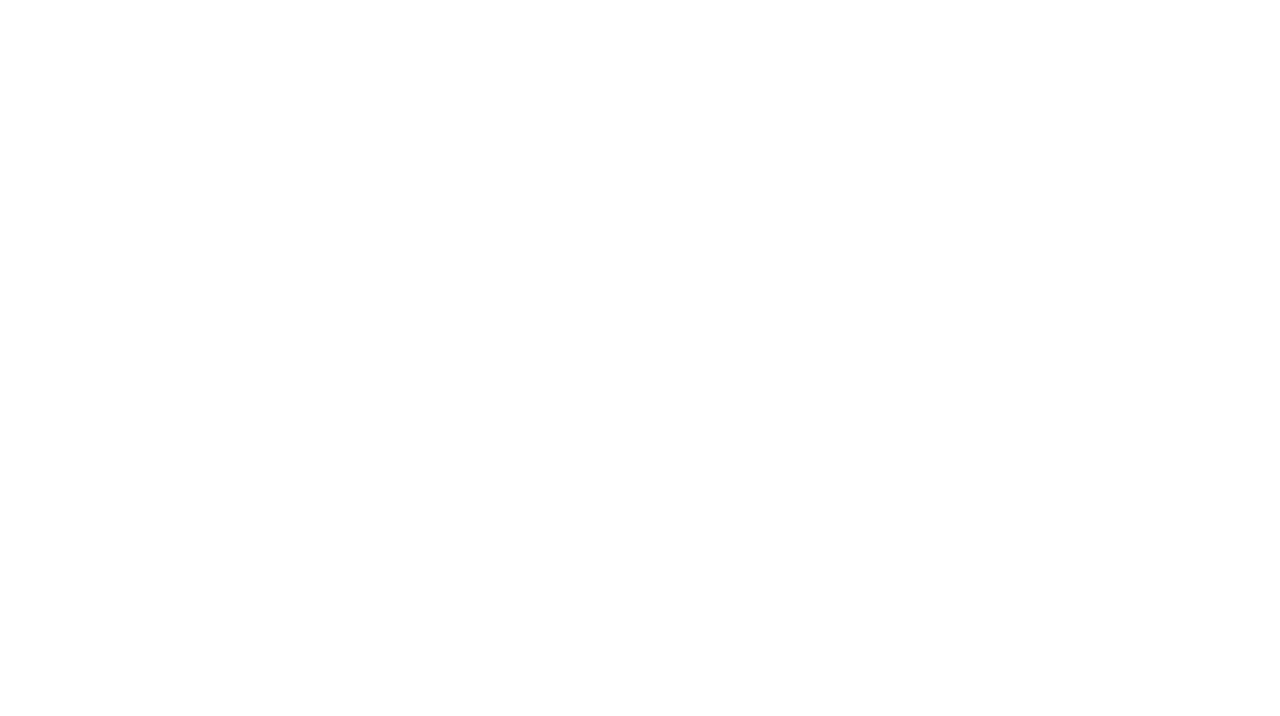
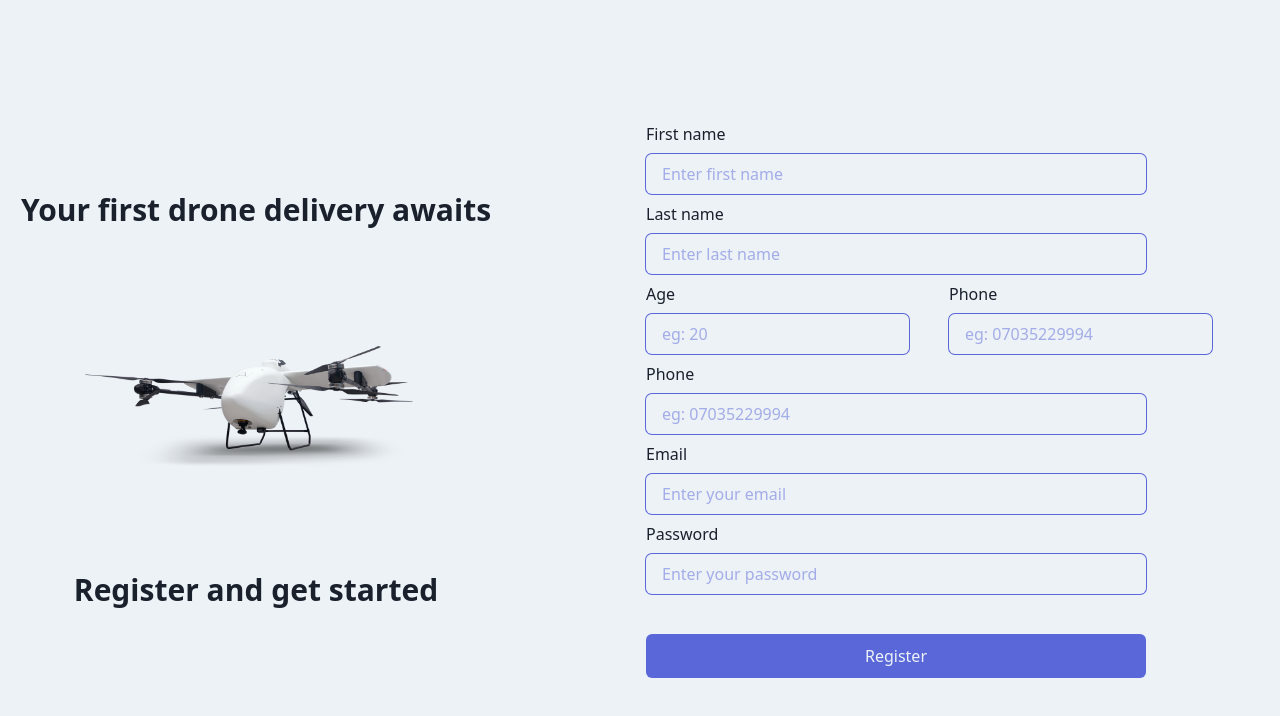
Before and after one commit to Uchenna99/Evtol-Delivery, a React (Vite) app: page /signup in a window 1280 px wide. Before the commit this address had no page. Shown: the top 716 px of the page. Built offline with nearby package versions, Linux system fonts and the light colour scheme.

Commit message:
added signup page

```diff
--- a/src/App.tsx
+++ b/src/App.tsx
@@ -1,6 +1,7 @@
 import { Route, Routes } from 'react-router-dom';
 import './App.css'
 import HomePage from './pages/HomePage';
+import SignupPage from './pages/SignupPage';
 
 
 function App() {
@@ -9,7 +10,7 @@ function App() {
     <>
     <Routes>
       <Route path='/' element={<HomePage/>} />
-
+      <Route path='/signup' element={<SignupPage/>} />
     </Routes>
     </>
   )
--- /dev/null
+++ b/src/components/Button2.tsx
@@ -0,0 +1,17 @@
+
+interface Props {
+    text: string;
+    onClick: ()=>void;
+}
+
+const Button2 = ({ text, onClick }:Props) => {
+  return (
+    <button className="w-full h-full flex items-center justify-center bg-primary text-background max-2xs:text-sm rounded-md
+        cursor-pointer hover:bg-secondary transition-all duration-300 text-nowrap font-medium"
+        onClick={onClick}>
+        {text}
+    </button>
+  )
+}
+
+export default Button2;
--- /dev/null
+++ b/src/components/InputText.tsx
@@ -0,0 +1,22 @@
+
+
+interface Props {
+    title: string;
+    placeHolder?: string;
+}
+
+const InputText = ({ title, placeHolder }:Props) => {
+  return (
+    <div className="w-full flex flex-col gap-2">
+        <label htmlFor="input" className="text-text">{title}</label>
+        <input type="text"
+            id="input"
+            className="h-10 px-4 rounded-md border-none outline-none ring-1 ring-primary focus:ring-2
+            placeholder:text-primary/50 transition-all duration-200"
+            placeholder={placeHolder}
+        />
+    </div>
+  )
+}
+
+export default InputText;
--- a/src/components/Navbar.tsx
+++ b/src/components/Navbar.tsx
@@ -3,6 +3,7 @@ import logo2 from "../assets/images/logo_black.svg"
 import { Menu, User2, X } from "lucide-react";
 import { useState } from "react";
 import { motion } from "framer-motion";
+import { useNavigate } from "react-router-dom";
 
 interface Props {
     trigger: boolean;
@@ -10,6 +11,7 @@ interface Props {
 }
 
 const Navbar = ({ trigger, loggedIn }:Props) => {
+    const navigate = useNavigate();
     const [menuOpen, setMenuOpen] = useState(false);
 
   return (
@@ -59,7 +61,8 @@ const Navbar = ({ trigger, loggedIn }:Props) => {
             initial={{x:'105%'}} animate={menuOpen? {x:0}:{}}
             transition={{duration:0.3, ease:'easeInOut'}}>
 
-            <div className={`w-full h-10 flex items-center px-5 hover:bg-secondary/10 transition-all duration-200 cursor-pointer`}>
+            <div className={`w-full h-10 flex items-center px-5 hover:bg-secondary/10 transition-all duration-200 cursor-pointer`}
+                onClick={()=> navigate('signup')}>
                 <p className={`${trigger? 'text-white' : 'text-text'} text-lg font-semibold`}>Sign Up / Sign In</p>
             </div>
 
--- /dev/null
+++ b/src/pages/SignupPage.tsx
@@ -0,0 +1,65 @@
+import drone from "../assets/images/Pelican-2.0-Home.png"
+import Button2 from "../components/Button2";
+import InputText from "../components/InputText";
+
+const SignupPage = () => {
+
+  const handleRegistration = ()=>{};
+
+  return (
+    <>
+        <div className="w-full h-screen bg-background flex max-md:flex-col">
+
+          {/* Left side */}
+          <div className="w-full md:w-[40%] h-fit md:h-full flex flex-col items-center justify-center gap-5 py-10 px-5">
+
+            <h2 className="text-text text-2xl md:text-3xl text-center font-semibold">Your first drone delivery awaits</h2>
+            <img src={drone} alt="" />
+            <h2 className="text-text text-2xl md:text-3xl text-center font-semibold">Register and get started</h2>
+
+          </div>
+
+
+          {/* Right side */}
+          <div className="w-full md:w-[60%] p-5 flex justify-center">
+            <div className="w-[500px] max-w-full flex flex-col items-center justify-center gap-10">
+
+              <div className="w-full flex flex-col gap-2">
+
+                <InputText title="First name" placeHolder="Enter first name"/>
+
+                <InputText title="Last name" placeHolder="Enter last name"/>
+
+                <div className="w-full flex items-center justify-between gap-10">
+
+                  <InputText title="Age" placeHolder="eg: 20"/>
+
+                  <InputText title="Phone" placeHolder="eg: 07035229994"/>
+
+                </div>
+
+                <InputText title="Phone" placeHolder="eg: 07035229994"/>
+
+                <InputText title="Email" placeHolder="Enter your email"/>
+
+                <InputText title="Password" placeHolder="Enter your password"/>
+
+              </div>
+
+
+              <div className="w-full h-11">
+                <Button2
+                  text="Register"
+                  onClick={handleRegistration}
+                />
+              </div>
+
+            </div>
+          </div>
+
+        </div>
+    </>
+  )
+}
+
+export default SignupPage;
```
